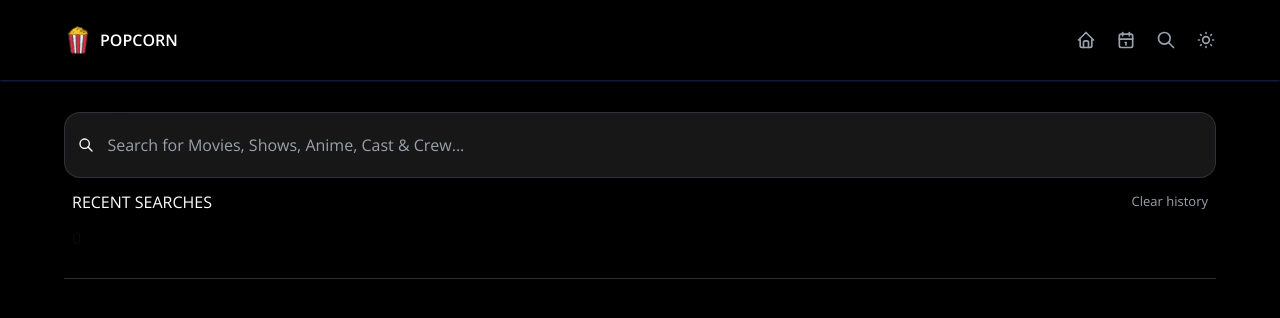
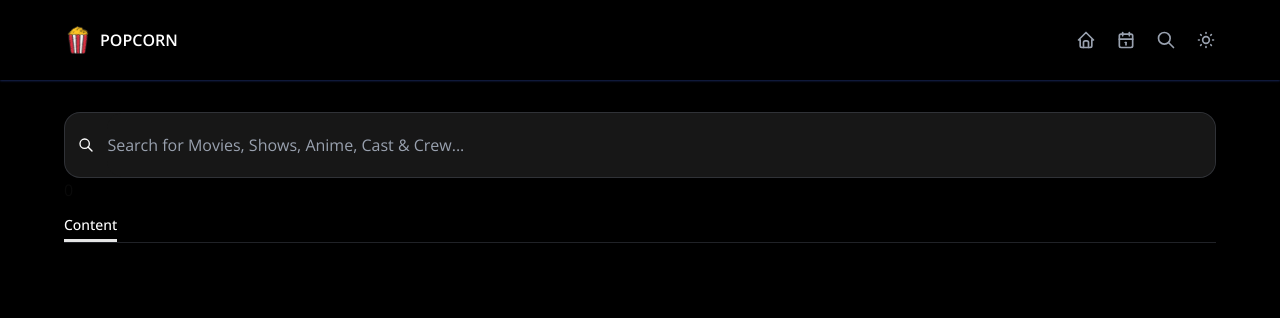
Before and after one commit to PATHAKAAKASH19/popcorn, a React (Vite) app: page /search in a window 1280 px wide. Shown: the top 318 px of the page. Built offline with nearby package versions, Linux system fonts and the light colour scheme.

Commit message:
did some ui changes in search page

```diff
--- a/src/components/movie/Banner.tsx
+++ b/src/components/movie/Banner.tsx
@@ -1,15 +1,16 @@
-import {IconPlayerPlay} from "@tabler/icons-react"
-
+import { IconPlayerPlay } from "@tabler/icons-react";
 
 type BannerProps = {
+  backdrop_path: string;
+  isTrailerArrayEmpty: boolean;
+  togglePlay?: () => void;
+};
 
-    backdrop_path: string,
-   isTrailerArrayEmpty: boolean,
-
-    togglePlay?: () => void
-}
-
-export default function Banner({backdrop_path, isTrailerArrayEmpty, togglePlay}:BannerProps) {
+export default function Banner({
+  backdrop_path,
+  isTrailerArrayEmpty,
+  togglePlay,
+}: BannerProps) {
   return (
     <div className="pt-20 h-[950px] w-full relative aspect-[4/2] max-lg:h-[750px] max-sm:h-[550px] max-sm:pt-15 transition-all duration-500 ease-in-out  shrink-0 ">
       <img
--- a/src/pages/ContentPage.tsx
+++ b/src/pages/ContentPage.tsx
@@ -31,7 +31,7 @@ const fetchMovieTrailer = (mediaType: string, movieId: string) => {
   return axios.get(
     `${
       import.meta.env.VITE_BASE_URL
-    }/${mediaType}/${movieId}/videos?api_key=3d14ff1f16210f53dbc54ca2ae5b2ab8`,
+    }/${mediaType}/${movieId}/videos?api_key=${import.meta.env.VITE_API_KEY}`,
     {
       headers: {
         Authorization: `Bearer ${import.meta.env.VITE_API_SECRET}`,
@@ -78,8 +78,7 @@ export default function ContentPage() {
           <Banner
             backdrop_path={movieDetails?.data.backdrop_path}
             isTrailerArrayEmpty={!!movieTrailer?.data.results.length}
-              togglePlay={togglePlay}
-
+            togglePlay={togglePlay}
           />
 
           <div className=" w-full  relative bottom-65 px-80  flex flex-col justify-between items-center max-lg:bottom-45 max-sm:px-2 max-sm:bottom-22  max-md:px-10 max-sm:w-full  transition-all duration-500 ease-in-out">
@@ -165,7 +164,7 @@ export default function ContentPage() {
               <div className="self-end max-lg:col-span-3 ">
                 <button
                   className="w-full px-5 py-[10px] bg-purple-800 text-white rounded-[2em] cursor-pointer  mb-4
-            max-sm:py-2 max-sm:text-[12px]"
+            max-sm:py-2 max-sm:text-[12px]  relative z-100"
                 >
                   <div className="flex justify-center items-center gap-1">
                     <IconEye className="size-5  max-sm:size-4"></IconEye>
@@ -174,7 +173,7 @@ export default function ContentPage() {
                 </button>
                 <button
                   className="w-full px-5 py-[10px] bg-gray-900 text-white rounded-[2em] cursor-pointer mb-4
-            max-sm:py-2 max-sm:text-[12px]
+            max-sm:py-2 max-sm:text-[12px] relative z-100
             "
                 >
                   <div className="flex justify-center items-center gap-1">
--- a/src/pages/SearchPage.tsx
+++ b/src/pages/SearchPage.tsx
@@ -1,17 +1,18 @@
-import { useState } from "react";
+import { useCallback, useState } from "react";
 import axios from "axios";
 import { useQuery } from "@tanstack/react-query";
 import { useDebounce } from "use-debounce";
 import type { MovieProps } from "@/types/movies";
 import { useNavigate } from "react-router-dom";
 import useHistory from "@/stores/historyStore";
-import { IconX , IconSearch} from "@tabler/icons-react";
+import { IconX, IconSearch } from "@tabler/icons-react";
+import { Skeleton } from "@/components/ui/skeleton";
 
 const searchAll = (query: string) => {
   return axios.get(
     `${
       import.meta.env.VITE_BASE_URL
-    }/search/multi?api_key=3d14ff1f16210f53dbc54ca2ae5b2ab8&query=${encodeURIComponent(
+    }/search/multi?api_key=${import.meta.env.VITE_SECRET_KEY}&query=${encodeURIComponent(
       query
     )}&language=en-US&page=1&include_adult=false`,
     {
@@ -40,9 +41,12 @@ export default function SearchPage() {
       ),
   });
 
-  const handleQuery = (e: React.ChangeEvent<HTMLInputElement>) => {
+  const handleQuery = useCallback(
+    (e: React.ChangeEvent<HTMLInputElement>) => {
       setQuery(e.target.value);
-  };
+    },
+    [setQuery]
+  );
 
   const navigateToContent = (route: string, movieName: string) => {
     navigate(route);
@@ -53,8 +57,8 @@ export default function SearchPage() {
   return (
     <div className="w-screen h-screen bg-black p-20  flex  items-center flex-col ">
       <div className="w-6xl flex flex-col ">
-        <div className=" flex  w-full   justify-center items-center  mt-8 mb-3 border  border-gray-500/30 h-fit bg-[#171717]  rounded-2xl">
-          <div className="w-11 h-full flex  justify-center items-center pointer-events-none">
+        <div className="pointer-events-auto flex  w-full justify-center items-center  mt-8 border  border-gray-500/30 h-fit bg-[#171717]  rounded-2xl">
+          <div className="w-11 h-full flex  justify-center items-center ">
             <IconSearch className="text-white size-4"></IconSearch>
           </div>
           <input
@@ -64,15 +68,15 @@ export default function SearchPage() {
             onChange={handleQuery}
             autoComplete="off"
             placeholder="Search for Movies, Shows, Anime, Cast & Crew..."
-            className=" py-2 bg-[#171717] h-16 rounded-2xl placeholder:text-gray-400 w-full border-none outline-none text-white"
+            className=" py-2 bg-[#171717] h-16 rounded-2xl placeholder:text-gray-400 w-full border-none outline-none text-white "
           />
         </div>
 
-        {!query && (
-          <div className="w-full px-2 pb-7">
+        {searchHistory.length && !query && (
+          <div className="w-full px-2 pb-4 mt-3">
             <div className="flex  flex-col w-full gap-3">
               <div className="flex justify-between items-center">
-                <h1 className="text-white">RECENT SEARCHES</h1>
+                <h1 className="text-white text-[15px]">RECENT SEARCHES</h1>
                 <h2
                   className="text-[13px] text-gray-400 cursor-pointer hover:text-white duration-300 transition-colors ease-in-out"
                   onClick={clearHistory}
@@ -81,15 +85,16 @@ export default function SearchPage() {
                 </h2>
               </div>
               <div className="flex gap-5 flex-wrap ">
-                {searchHistory.length &&
-                  searchHistory.map((history: string) => {
+                {searchHistory.map((history: string) => {
                   return (
                     <div
                       key={history}
                       className="text-white flex justify-center items-center  rounded-full w-fit px-5 py-2 gap-2 bg-[#171717]/90"
+                    >
+                      <h1
+                        className="text-white/50 text-[14px] font-medium cursor-pointer hover:text-white/70 "
                         onClick={() => setQuery(history)}
                       >
-                        <h1 className="text-white/50 text-[14px] font-medium cursor-pointer hover:text-white/70">
                         {history}
                       </h1>
                       <div
@@ -105,17 +110,40 @@ export default function SearchPage() {
             </div>
           </div>
         )}
-        <div className=" w-full flex justify-center  pb-5">
-          <div className="w-full  border-t  border-gray-500/40 shadow-blue-400 "></div>
+        <div className=" w-full flex border-b border-gray-500/30 items-center mb-5 relative mt-3">
+          <h1 className="text-white border-b-3 font-medium text-[14px] pb-1">
+            Content
+          </h1>
         </div>
         {query && (
           <div className="  flex justify-center  flex-col ">
             <div className="flex flex-col justify-start h-155 ">
-              <h1 className="text-white font-bold  pb-4">SEARCH RESULTS</h1>
+              <h1 className="text-gray-400 font-medium  pb-4 text-[15px]">
+                SEARCH RESULTS
+              </h1>
               {isLoading ? (
-                <div>loading...</div>
+                <div className="grid grid-cols-4 gap-4 overflow-auto scrollbar-hide">
+                  {Array.from({ length: 5 }).map((_, i: number) => {
+                    return (
+                      <div
+                        key={i}
+                        className="flex  items-center px-3 py-3 rounded-[1em] gap-4 bg-[#1F1F1F]/70
+                    hover:bg-[#1F1F1F] cursor-pointer transition-colors duration-500 ease-in-out"
+                      >
+                        <div className=" w-20 rounded-[0.5em]  shrink-0 h-28">
+                          <Skeleton className="h-28 w-20 rounded-[0.5em] " />
+                        </div>
+
+                        <div className="space-y-2">
+                          <Skeleton className="h-4 w-fit" />
+                          <Skeleton className="h-4 w-fit" />
+                        </div>
+                      </div>
+                    );
+                  })}
+                </div>
               ) : (
-                <div className="grid grid-cols-4 gap-4 h-   overflow-auto scrollbar-hide  border-amber-400 ">
+                <div className="grid grid-cols-4 gap-4 overflow-auto scrollbar-hide ">
                   {data?.map((movie: MovieProps) => {
                     return (
                       <div
--- a/src/pages/UserPage.jsx
+++ b/src/pages/UserPage.tsx
@@ -1,4 +1,5 @@
 import React from 'react'
+
 
 export default function UserPage() {
   return (
--- a/src/routes/AppRoutes.tsx
+++ b/src/routes/AppRoutes.tsx
@@ -4,6 +4,7 @@ import ExplorePage from "@/pages/ExplorePage";
 import SchedulePage from "@/pages/SchedulePage";
 import SearchPage from "@/pages/SearchPage";
 import ContentPage from "@/pages/ContentPage";
+import UserPage from "@/pages/UserPage";
 import { Navigate } from "react-router-dom";
 
 const router = createBrowserRouter([
@@ -38,6 +39,10 @@ const router = createBrowserRouter([
           },
         ],
       },
+      {
+        path: "user",
+        element:<UserPage></UserPage>
+      },
     ],
   },
 ]);
```
Also changed, not shown: src/stores/userStore.ts (added, +15 -0 lines), 1 other file (tests, documents, lock files or other folders). Lines whose indentation alone changed are shown as unchanged.
